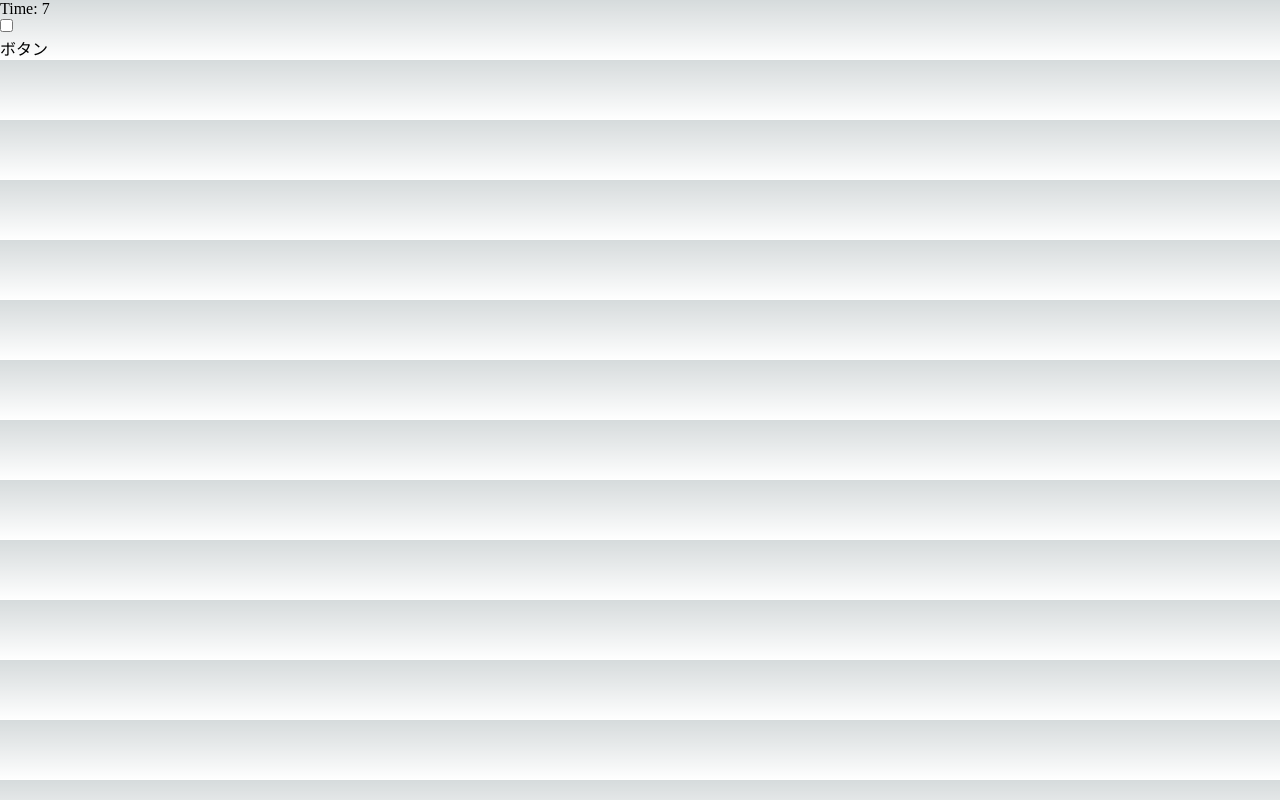
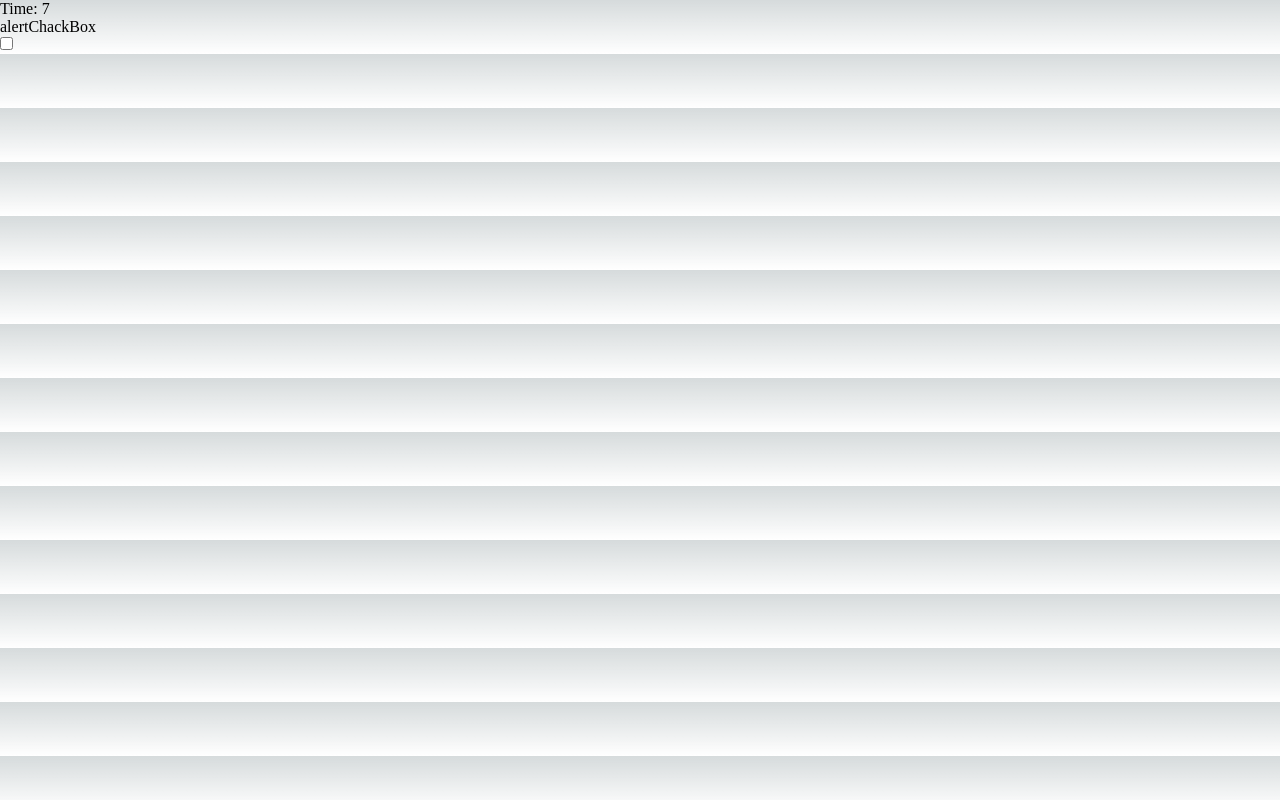
Before and after one commit to amagramming-git/react-portfolio, a Next.js app: page /timer in a window 1280 px wide. Built offline with nearby package versions, Linux system fonts and the light colour scheme.

Commit message:
timer整理とコメント挿入

```diff
--- a/src/pages/hooks/index.tsx
+++ b/src/pages/calc/index.tsx
@@ -1,6 +1,6 @@
 import { useReducer } from "react"
 
-export default function Hooks() {
+export default function Calc() {
     const calcOptions = ["+", "-", "*", "/"] as const;
     type CalcOptions = typeof calcOptions[number];
     type Value = {
@@ -16,6 +16,7 @@ export default function Hooks() {
             value: any
         }
     }
+    // reducers
     const initDispValues: Value = { valueA: 0, valueB: 0, calcOption: "+", result: 0 }
     const [disp, dispatch] = useReducer((prev: Value, dispatchProp: DispatchProp) => {
         switch (dispatchProp.action) {
@@ -40,12 +41,14 @@ export default function Hooks() {
                 throw new Error('不明なactionです。')
         }
     }, initDispValues);
+    // Actions of elements on the screen
     const onChangeValue: React.ChangeEventHandler<HTMLInputElement> = (e) =>
         dispatch({ action: "changeValue", payload: { name: e.target.name, value: Number(e.target.value) } })
     const onChangeSelected: React.ChangeEventHandler<HTMLSelectElement> = (e) =>
         dispatch({ action: "changeCalcOption", payload: { name: "", value: e.target.value } })
     const calcButtonAction: React.MouseEventHandler<HTMLButtonElement> = (e) =>
         dispatch({ action: "calc", payload: { name: "", value: 0 } })
+    // return jsx
     return (
         <>
             <div>
--- a/src/pages/timer/index.tsx
+++ b/src/pages/timer/index.tsx
@@ -5,12 +5,15 @@ export default function TodoPage() {
     const [time, setTime] = useState(0);
     const [checked, setChecked] = useState(false);
 
+    //timer
     useEffect(() => {
         const id = window.setInterval(() => {
             setTime(prev => prev + 1);
         }, 1000);
         return () => window.clearInterval(id);
     }, []);
+
+    //alert
     useEffect(() => {
         if (checked) {
             window.alert('checked')
@@ -20,7 +23,8 @@ export default function TodoPage() {
     return (
         <>
             <p>Time: {time}</p>
-            <input type="checkbox" onClick={() => setChecked((checked) => !checked)} /><p>ボタン</p>
+            <p>alertChackBox</p>
+            <input type="checkbox" onClick={() => setChecked((checked) => !checked)} />
         </>
     );
 }
```
